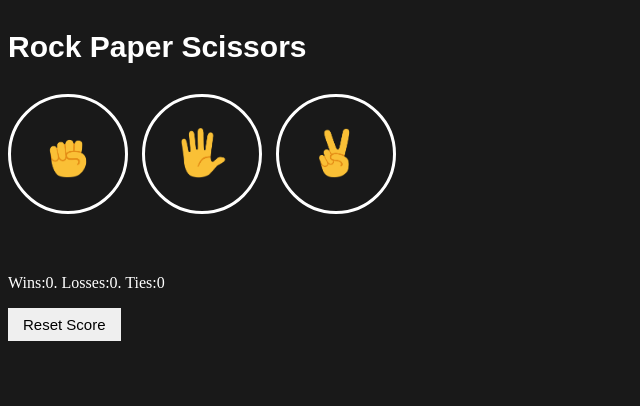
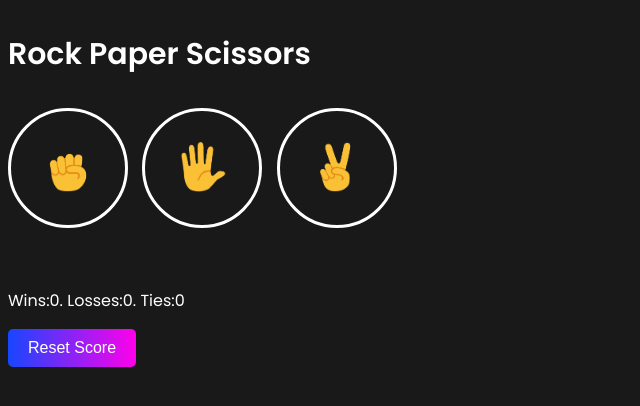
Before and after one commit to samar-703/simple-js, a plain HTML site: page index.html in a window 1280 px wide. Shown: the whole page, without its empty margins (0-640 px from the left). Drawn offline with nearby package versions, Linux system fonts and the light colour scheme.

Commit message:
Added styles to reset butto and new cursor style

```diff
--- a/rock-paper-scissors.html
+++ b/index.html
@@ -6,6 +6,9 @@
   <title>Rock Paper Scissors</title>
 
   <link rel="stylesheet" href="style.css">
+  <link href="https://fonts.googleapis.com/css2?family=Poppins:wght@400;600&display=swap" rel="stylesheet">
+  <link rel="stylesheet" href="https://cdnjs.cloudflare.com/ajax/libs/aos/2.3.4/aos.css">
+
 </head>
 <body>
   <p class="title-rps">Rock Paper Scissors</p>
--- a/style.css
+++ b/style.css
@@ -1,12 +1,15 @@
 body{
   background-color: rgb(25, 25, 25);
+  font-family: 'Poppins', sans-serif;
+  cursor: url('images/new-cursor.png'),auto;
+}
 
-}
+
 .title-rps{
   color: white;
   font-size: 30px;
   font-weight: bold;
-  font-family: Arial, Helvetica, sans-serif;
+  line-height: 1.6;
 }
 .move-icon{
   height: 50px;
@@ -33,8 +36,16 @@ p{
   margin-top: 60px;
 }
 .reset-score-button{
-  font-size: 15px;
-  border:none;
-  padding: 8px 15px;
+  background: linear-gradient(90deg, #1746ff, #ff00ea);
+  color: white;
+  border: none;
+  padding: 10px 20px;
+  border-radius: 5px;
   cursor: pointer;
+  font-size: 16px;
+  transition: transform 0.3s ease, box-shadow 0.3s ease;
 }
+.reset-score-button:hover{
+  transform: scale(1.1);
+  box-shadow: 0 4px 10px rgba(0, 0, 0, 0.3);
+}
```
Also changed, not shown: images/new-cursor.png (added), rock-paper-scissors.js (line endings or trailing spaces).
